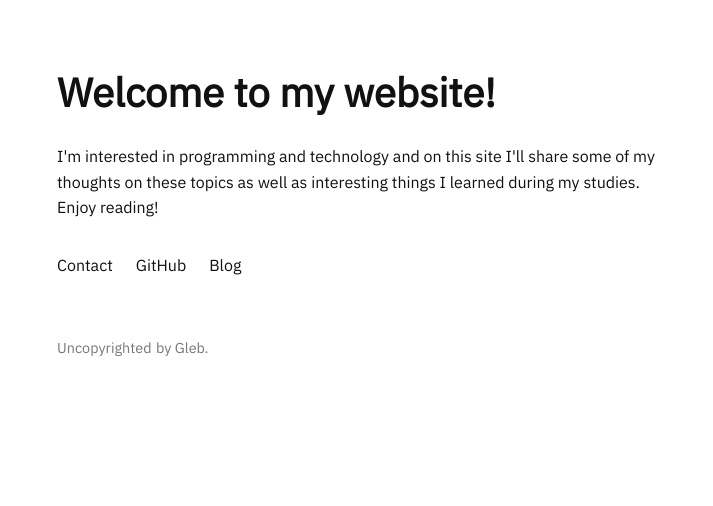
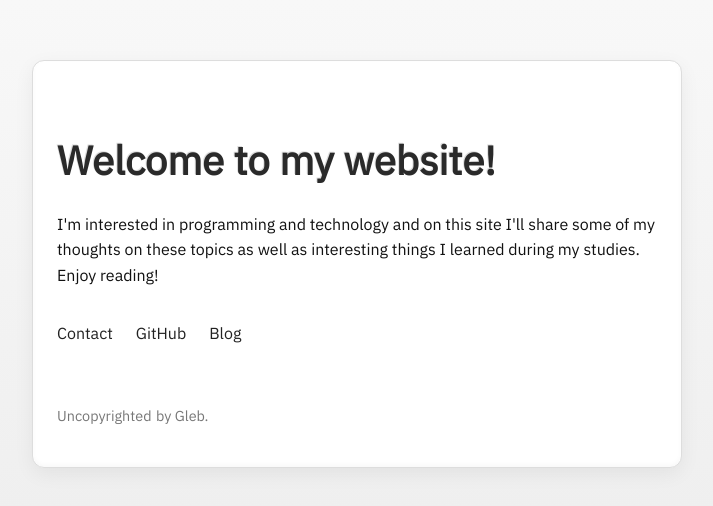
Before and after one commit to gkal147/gkal-website, a plain HTML site: page index.html in a window 1280 px wide. Shown: the whole page, without its empty margins (283-996 px from the left). Drawn offline with Linux system fonts and the light colour scheme.

Commit message:
Update index.html

```diff
--- a/index.html
+++ b/index.html
@@ -8,21 +8,47 @@
   <style>
     :root {
       font-family: 'IBM Plex Sans', sans-serif;
-      background-color: #ffffff;
+      background: linear-gradient(to bottom, #f8f8f8, #eaeaea);
       color: #111111;
       line-height: 1.6;
+      min-height: 100%;
+    }
+
+    html, body {
+      height: 100%;
+      margin: 0;
+      padding: 0;
     }
 
     body {
+      display: flex;
+      justify-content: center;
+      align-items: flex-start;
+      padding: 60px 16px;
+      box-sizing: border-box;
+    }
+
+    .container {
       max-width: 600px;
-      margin: 60px auto;
-      padding: 0 16px;
+      width: 100%;
+      background: #ffffff;
+      padding: 40px 24px;
+      border-radius: 12px;
+      border: 1px solid #ddd;
+      box-shadow:
+        inset 0 2px 5px rgba(255, 255, 255, 0.7),
+        inset 0 -2px 5px rgba(0, 0, 0, 0.03),
+        0 6px 20px rgba(0, 0, 0, 0.06);
     }
 
     h1 {
       font-size: 2.5rem;
       margin-bottom: 0.5em;
       user-select: none;
+      color: #2a2a2a;
+      text-shadow:
+        1px 1px 0 #fff,
+        -1px -1px 0 #ddd;
     }
 
     p {
@@ -35,14 +61,16 @@
 
     a {
       text-decoration: none;
-      color: #111;
+      color: #222;
       margin-right: 1.2em;
       border-bottom: 1px solid transparent;
-      transition: border-color 0.2s;
+      transition: border-color 0.2s, color 0.2s;
+      text-shadow: 1px 1px 0 #fff;
     }
 
     a:hover {
       border-color: #111;
+      color: #000;
     }
 
     footer {
@@ -54,6 +82,7 @@
   </style>
 </head>
 <body>
+  <div class="container">
     <h1>Welcome to my website!</h1>
 
     <p>
@@ -62,9 +91,9 @@ Enjoy reading!
     </p>
 
     <nav>
-    <a href="/contact">Contact</a>
+      <a href="https://gkal.me/contact">Contact</a>
       <a href="https://github.com/gkal147" target="_blank" rel="noopener noreferrer">GitHub</a>
-    <a href="/blog">Blog</a>
+      <a href="https://gkal.me/blog">Blog</a>
     </nav>
 
     <footer>
@@ -72,8 +101,6 @@ Enjoy reading!
         <a href="https://unlicense.org/" target="_blank" rel="noopener noreferrer" style="text-decoration: none; color: inherit; margin-right: 1px;">Uncopyrighted</a> by Gleb.
       </p>
     </footer>
-
-
-
-
+  </div>
+</body>
 </html>
```
Lines whose indentation alone changed are shown as unchanged.
